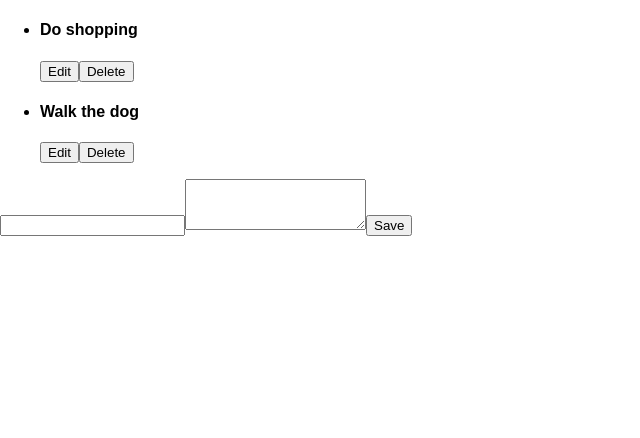
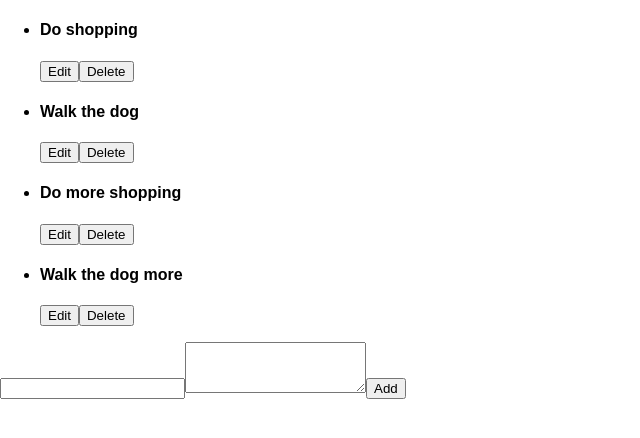
Before and after one commit to simlees/React-to-do, a React (Create React App) app: page / in a window 1280 px wide. Shown: the top 438 px of the page, without its empty margins (0-640 px from the left). Built offline with nearby package versions, Linux system fonts and the light colour scheme.

Commit message:
Completed CRUD functionality

```diff
--- a/src/App.js
+++ b/src/App.js
@@ -1,6 +1,6 @@
 import React, { Component } from 'react';
-import { ToDoList } from './components/ToDoList';
-import { ToDoForm } from './components/ToDoForm';
+import { TodoList } from './components/TodoList';
+import { TodoForm } from './components/TodoForm';
 import './App.css';
 
 class App extends Component {
@@ -15,22 +15,64 @@ class App extends Component {
         {
           title: 'Walk the dog',
           content: 'Go to the park'
+        },
+        {
+          title: 'Do more shopping',
+          content: 'Go to Sainsbos and buy more stuff'
+        },
+        {
+          title: 'Walk the dog more',
+          content: 'Go to the park more'
         }
-      ]
+      ],
+      selectedTodo: null,
+      pip: 3
     };
   }
   render() {
     return (
       <div className="to-do">
-        <ToDoList todos={this.state.todos}
-                  deleteToDo={i => this.deleteToDo(i)}/>
-        <ToDoForm />
+        <TodoList todos={this.state.todos}
+                  deleteTodo={i => this.deleteTodo(i)}
+                  selectTodo={i => this.selectTodo(i)}/>
+        <TodoForm selectedTodo={this.state.selectedTodo}
+                  addTodo={(title, content) => this.addTodo(title, content)}
+                  editTodo={(title, content) => this.editTodo(title, content)}
+                  deselect={() => this.deselect()}/>
       </div>
     );
   }
-  deleteToDo(i) {
-    console.log('deleting');
-    this.state.todos.splice(i, 1);
+  selectTodo(i) {
+    this.setState({
+      selectedTodo: this.state.todos[i]
+    });
+  }
+  deleteTodo(i) {
+    this.setState((prevState) => {
+      todos: prevState.todos.splice(i, 1);
+    })
+  }
+  addTodo(title, content) {
+    this.setState((prevState) => {
+      todos: prevState.todos.push({
+        title: title,
+        content: content
+      });
+    })
+  }
+  editTodo(title, content) {
+    let editedTodos = this.state.todos;
+    const index = editedTodos.map(function(e) { return e.title; }).indexOf(this.state.selectedTodo.title);
+    editedTodos[index].title = title;
+    editedTodos[index].content = content;
+    this.setState({
+      todos: editedTodos
+    });
+  }
+  deselect() {
+    this.setState({
+      selectedTodo: null
+    });
   }
 }
 
--- a/src/components/ToDoForm.js
+++ b/src/components/ToDoForm.js
@@ -1,17 +1,63 @@
 import React, { Component } from 'react';
 
-export class ToDoForm extends React.Component {
+export class TodoForm extends React.Component {
+
+  _defaultState = {
+    editingTitle: "",
+    title: "",
+    content: ""
+  };
+
   constructor(props) {
     super(props);
-    this.state = {};
+    this.state = this._defaultState;
+  }
+
+  /**
+   * This may fire even when props have not changed so always compare
+   */
+  componentWillReceiveProps(nextProps) {
+    console.log('receiving props');
+    if (nextProps.selectedTodo && this.state.editingTitle !== nextProps.selectedTodo.title) {
+      this.setState({
+        editingTitle: nextProps.selectedTodo.title,
+        title: nextProps.selectedTodo.title,
+        content: nextProps.selectedTodo.content
+      })
+    }
+  }
+
+  handleSubmit = (event) => {
+    event.preventDefault();
+    if (this.props.selectedTodo) {
+      this.props.editTodo(this.state.title, this.state.content);
+    } else {
+      this.props.addTodo(this.state.title, this.state.content);
+    }
+    console.log('default!');
+    this.setState(this._defaultState);
+  }
+
+  handleInputChange = (event) => {
+    this.setState({
+      [event.target.name]: event.target.value
+    });
   }
 
   render() {
     return (
-      <form>
-        <input type="text" />
-        <textarea rows="3"></textarea>
-        <button onClick={this.props.delete}>Save</button>
+      <form onSubmit={this.handleSubmit}>
+        <input name="title" value={this.state.title} onChange={this.handleInputChange} type="text" />
+        <textarea name="content" value={this.state.content} onChange={this.handleInputChange} rows="3" />
+        {this.props.selectedTodo ? (
+          <div>
+            <input type="submit" value="Update" />
+            <button onClick={this.props.deselect}>Cancel</button>
+          </div>
+        ) : (
+          <input type="submit" value="Add" />
+        )}
+
       </form>
     );
   }
--- a/src/components/ToDoItem.js
+++ b/src/components/ToDoItem.js
@@ -1,6 +1,6 @@
 import React, { Component } from 'react';
 
-export class ToDoItem extends React.Component {
+export class TodoItem extends React.Component {
   constructor(props) {
     super(props);
     this.state = {selected: false};
@@ -10,8 +10,8 @@ export class ToDoItem extends React.Component {
     return (
       <li>
         <h4 onClick={this.props.select}>{this.props.title}</h4>
-        <button onClick={this.props.edit}>Edit</button>
-        <button onClick={this.props.deleteToDo}>Delete</button>
+        <button onClick={this.props.selectTodo}>Edit</button>
+        <button onClick={this.props.deleteTodo}>Delete</button>
       </li>
     );
   }
--- a/src/components/ToDoList.js
+++ b/src/components/ToDoList.js
@@ -1,8 +1,8 @@
 import React, { Component } from 'react';
-import { ToDoItem } from './ToDoItem';
+import { TodoItem } from './TodoItem';
 
 // Inline map
-export class ToDoList extends React.Component {
+export class TodoList extends React.Component {
   constructor(props) {
     super(props);
     this.state = {
@@ -13,10 +13,11 @@ export class ToDoList extends React.Component {
     return (
       <ul>
         {this.props.todos.map((todo, index) =>
-          <ToDoItem key={index.toString()}
+          <TodoItem key={index.toString()}
                     title={todo.title}
                     content={todo.content}
-                    deleteToDo={i => this.props.deleteToDo(i)} />
+                    deleteTodo={() => this.props.deleteTodo(index)}
+                    selectTodo={() => this.props.selectTodo(index)} />
         )}
       </ul>
     );
```
Also changed, not shown: notes.txt.
